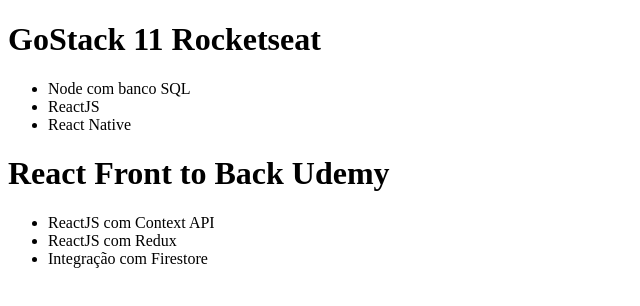
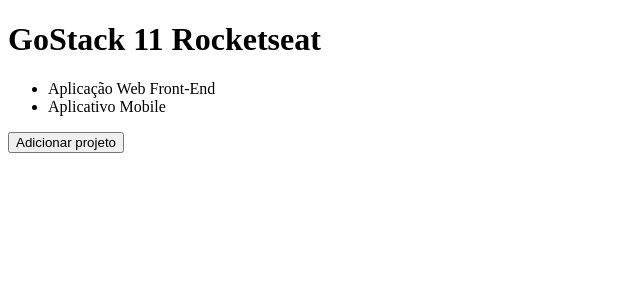
Before and after one commit to Jean-Barbosa9/conceitos_go_stack, a React app in the folder frontend/: page / in a window 1280 px wide. Shown: the top 306 px of the page, without its empty margins (0-640 px from the left). Built offline with nearby package versions, Linux system fonts and the light colour scheme.

Commit message:
Aplicando conceitos de estado e imutabilidade

```diff
--- a/frontend/src/App.js
+++ b/frontend/src/App.js
@@ -1,24 +1,25 @@
-import React, { Fragment } from 'react';
+import React, { Fragment, useState } from 'react';
 
 import Header from './components/Header';
 
 export default function App() {
+  const [projects, setProjects] = useState([
+    'Aplicação Web Front-End',
+    'Aplicativo Mobile',
+  ])
+
+  function handleAddProject() {
+    setProjects([...projects, `Novo projeto ${Date.now()}`]);
+  }
+
   return (
     <Fragment>
-      <Header title="GoStack 11 Rocketseat">
-        <ul>
-          <li>Node com banco SQL</li>
-          <li>ReactJS</li>
-          <li>React Native</li>
-        </ul>
-      </Header>
-      <Header title="React Front to Back Udemy">
-        <ul>
-          <li>ReactJS com Context API</li>
-          <li>ReactJS com Redux</li>
-          <li>Integração com Firestore</li>
-        </ul>
-      </Header>
+      <Header title="GoStack 11 Rocketseat" />
+      <ul>
+        {projects.map(project => <li key={project}>{project}</li>)}
+      </ul>
+      <button type="button"
+        onClick={handleAddProject}>Adicionar projeto</button>
     </Fragment>
   )
 }
--- a/frontend/src/components/Header.js
+++ b/frontend/src/components/Header.js
@@ -1,10 +1,9 @@
 import React from 'react';
 
-export default function Header({ title, children }) {
+export default function Header({ title }) {
   return (
     <header>
       <h1>{title}</h1>
-      {children}
     </header>
   )
 };
```
